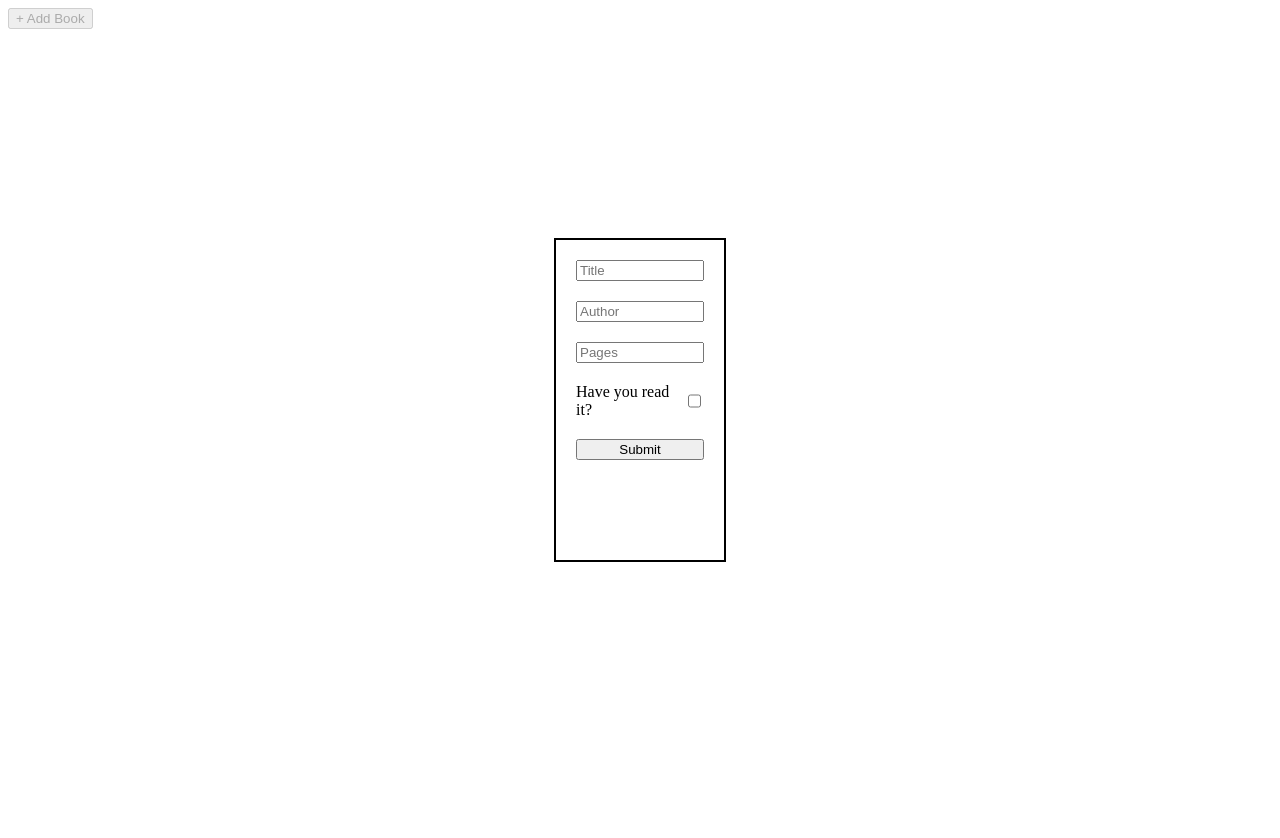
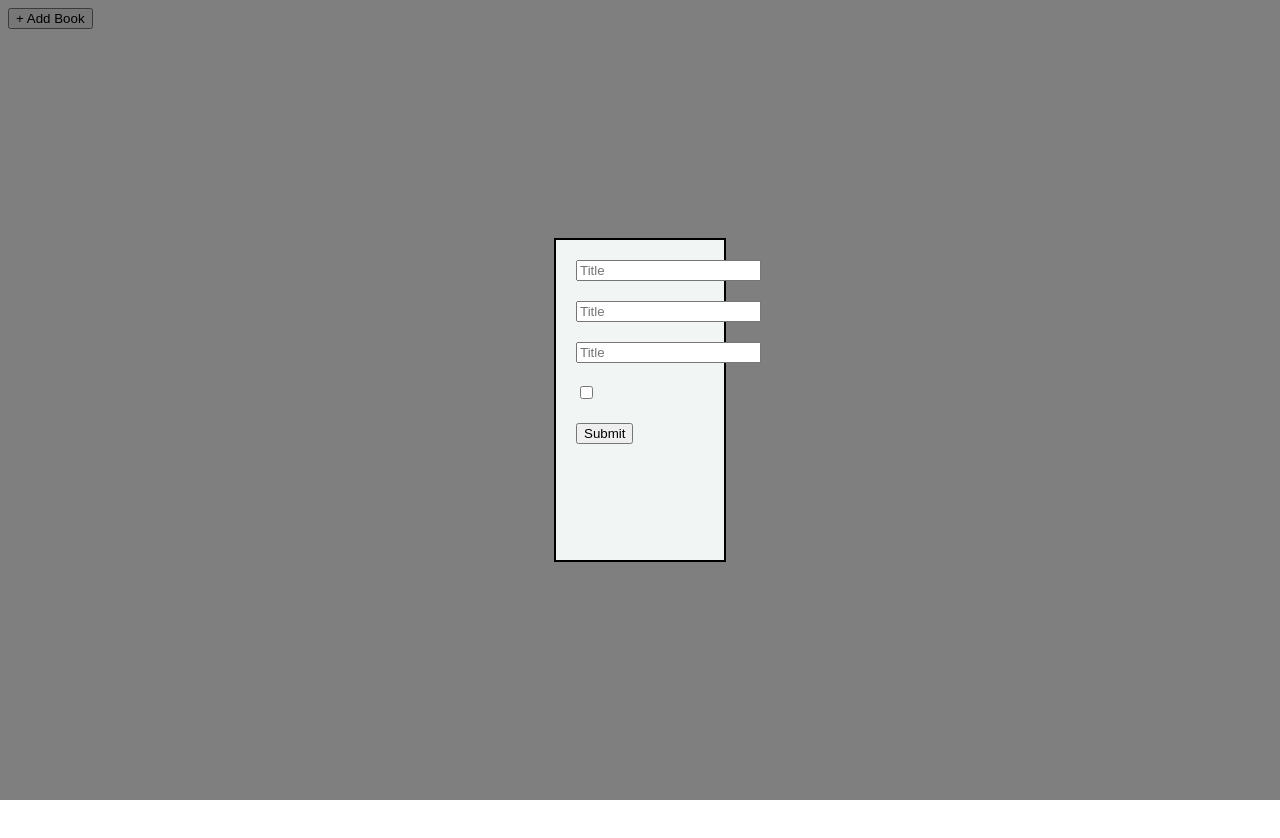
Before and after one commit to BootstrapFootkicker/library, a plain HTML site: page index.html in a window 1280 px wide. Both pictures are taken after a click on the button "+ Add Book". Drawn offline with Linux system fonts and the light colour scheme.

Commit message:
Form Overhaul Pop up form now exists only in index Overlay div added Event added to overlay New book button event replaced Submit function reworked Added "Animation" to overlay and pop up form Can now click away from pop up to close

```diff
--- a/index.html
+++ b/index.html
@@ -10,12 +10,35 @@
     <title>Library</title>
 </head>
 <body>
+
 <div class="header">
     <button id="addBook">+ Add Book</button>
 </div>
 <div class="main-container">
 
+    <form class="pop-up-form ">
+
+        <div class="titleDiv">
+            <input type="text" id="title" placeholder="Title">
+        </div>
+
+        <div class="authorDiv">
+            <input type="text" id="author" placeholder="Title">
+        </div>
+        <div class="pagesDiv">
+            <input type="number" id="pages" placeholder="Title">
+        </div>
+        <div class="readDiv">
+
+            <input type="checkbox" id="read" placeholder="Title">
+        </div>
+        <div class="submitDiv">
+            <input type="submit" id="submitButton" placeholder="Title">
+        </div>
+    </form>
+
 
 </div>
+<div id="overlay"></div>
 </body>
 </html>
--- a/script.js
+++ b/script.js
@@ -1,5 +1,14 @@
 const mainContainer = document.querySelector('.main-container');
 const addBookButton = document.querySelector('#addBook');
+const overlay = document.querySelector('#overlay');
+const form = document.querySelector('.pop-up-form');
+const formSubmitButton = document.querySelector('#submitButton');
+const titleDiv = document.querySelector('#title');
+const authorDiv = document.querySelector('#author');
+const pagesDiv = document.querySelector('#pages');
+const readDiv = document.querySelector('#read');
+
+
 let myLibrary = [];
 
 
@@ -27,60 +36,62 @@ function clearDiv(div) {
 }
 
 
-function createForm() {
-
-    let formDiv = document.createElement('form');
-    formDiv.setAttribute('id','formDiv')
-
-    let divContents=document.createElement('div');
-
-
-    let titleDiv = document.createElement("input");
-    titleDiv.setAttribute("type", "text")
-    titleDiv.setAttribute("placeholder", "Title");
-
-
-    let authorDiv = document.createElement("input");
-    authorDiv.setAttribute("type", "text")
-    authorDiv.setAttribute("placeholder", "Author");
-
-    let pagesDiv = document.createElement("input");
-    pagesDiv.setAttribute("type", "number")
-    pagesDiv.setAttribute("placeholder", "Pages");
-
-    let readLabel = document.createElement("label");
-    readLabel.setAttribute('for', 'read');
-    readLabel.appendChild(document.createTextNode("Have you read it?"))
-
-    let readDiv = document.createElement("input");
-    readDiv.setAttribute("type", "checkbox");
-    readDiv.setAttribute("id", "read");
-
-
-    let submitButton = document.createElement("input");
-    submitButton.setAttribute("type", "submit");
-    submitButton.setAttribute("id", 'submit')
-    submitButton.addEventListener('click', () => submit('submit book', titleDiv.value,
-        authorDiv.value, pagesDiv.value, document.querySelector('#read').checked));
-
-    divContents.classList.add('pop-up-form');
-    divContents.appendChild(titleDiv);
-    divContents.appendChild(authorDiv);
-    divContents.appendChild(pagesDiv);
-    readLabel.appendChild(readDiv)
-    divContents.appendChild(readLabel)
-    divContents.appendChild(submitButton);
-    formDiv.appendChild(divContents);
-
-
-    return formDiv;
-
-}
+// function createForm() {
+//
+//     let formDiv = document.createElement('form');
+//     formDiv.setAttribute('id','formDiv')
+//
+//     let divContents=document.createElement('div');
+//
+//
+//     let titleDiv = document.createElement("input");
+//     titleDiv.setAttribute("type", "text")
+//     titleDiv.setAttribute("placeholder", "Title");
+//
+//
+//     let authorDiv = document.createElement("input");
+//     authorDiv.setAttribute("type", "text")
+//     authorDiv.setAttribute("placeholder", "Author");
+//
+//     let pagesDiv = document.createElement("input");
+//     pagesDiv.setAttribute("type", "number")
+//     pagesDiv.setAttribute("placeholder", "Pages");
+//
+//     let readLabel = document.createElement("label");
+//     readLabel.setAttribute('for', 'read');
+//     readLabel.appendChild(document.createTextNode("Have you read it?"))
+//
+//     let readDiv = document.createElement("input");
+//     readDiv.setAttribute("type", "checkbox");
+//     readDiv.setAttribute("id", "read");
+//
+//
+//     let submitButton = document.createElement("input");
+//     submitButton.setAttribute("type", "submit");
+//     submitButton.setAttribute("id", 'submit')
+//     submitButton.addEventListener('click', () => submit('submit book', titleDiv.value,
+//         authorDiv.value, pagesDiv.value, document.querySelector('#read').checked));
+//
+//     divContents.classList.add('pop-up-form');
+//     divContents.appendChild(titleDiv);
+//     divContents.appendChild(authorDiv);
+//     divContents.appendChild(pagesDiv);
+//     readLabel.appendChild(readDiv)
+//     divContents.appendChild(readLabel)
+//     divContents.appendChild(submitButton);
+//     formDiv.appendChild(divContents);
+//
+//
+//     return formDiv;
+//
+// }
 
 function displayBooks() {
-    clearDiv(mainContainer);
+
     for (let bookNumber in myLibrary) {
+
         let cardDiv = document.createElement("div");
+        cardDiv.setAttribute('id', 'cardDiv' + bookNumber.toString());
 
 
         let tileDiv = document.createElement("div");
@@ -118,15 +129,16 @@ function displayBooks() {
 
 }
 
-function submit(event, title, author, pages, read) {
+function submit(title, author, pages, read) {
     if (read === true) {
         read = 'Read';
     } else {
         read = "Not Read";
     }
     addBookToLibrary(title, author, pages, read);
-    addBookButton.disabled=false;
-    event.preventDefault();
+    console.log(event)
+    overlay.classList.remove('active');
+    form.classList.remove('active');
 
 
 }
@@ -158,17 +170,30 @@ function removeBook() {
 
 
 addBookButton.addEventListener('click', () => {
-    let popUpDiv = createForm();
-    mainContainer.appendChild(popUpDiv);
-    addBookButton.disabled=true;
+    // let popUpDiv = createForm();
+    // mainContainer.appendChild(popUpDiv);
+    // addBookButton.disabled=true;
+    if (form == null) return;
+    overlay.classList.add('active');
+    form.classList.add('active');
+
 
 })
 
-function removePopup(){
-let formDiv=document.querySelector('#formDiv');
-formDiv.remove();
-addBookButton.disabled=false
-    console.log("it worked!")
-}
+overlay.addEventListener('click', () => {
+    if (form == null) return;
+    overlay.classList.remove('active');
+    form.classList.remove('active');
+})
 
-mainContainer.addEventListener('click',removePopup)
+
+// formSubmitButton.addEventListener('click', () => {
+//     submit('submit book', titleDiv.value,
+//         authorDiv.value, pagesDiv.value, document.querySelector('#read').checked)
+//
+// });
+
+formSubmitButton.addEventListener('click', function (e) {
+    submit(titleDiv.value, authorDiv.value, pagesDiv.value, document.querySelector('#read').checked);
+    e.preventDefault();
+})
--- a/style.css
+++ b/style.css
@@ -34,9 +34,13 @@
     position: absolute;
     top: 50%;
     left: 50%;
-    transform: translate(-50%, -50%);
+    transform: translate(-50%, -50%) scale(0);
     height: 35%;
     width: 10%;
+    background-color: #F1F6F5;
+    z-index: 10;
+    transition: 200ms ease-in-out;
+
 
 }
 
@@ -45,9 +49,25 @@ label {
     gap: 10px;
 }
 
-.open{
-    display: block;
+#overlay {
+    position: fixed;
+    opacity: 0;
+    top: 0;
+    left: 0;
+    right: 0;
+    bottom: 0;
+    background-color: rgba(0, 0, 0, .5);
+    transition: 200ms ease-in-out;
+    pointer-events: none;
+
 }
-.close{
-    display:none;
+
+#overlay.active {
+    opacity: 1;
+    pointer-events: all;
+
 }
+
+.pop-up-form.active {
+    transform: translate(-50%, -50%) scale(1);
+}
```
